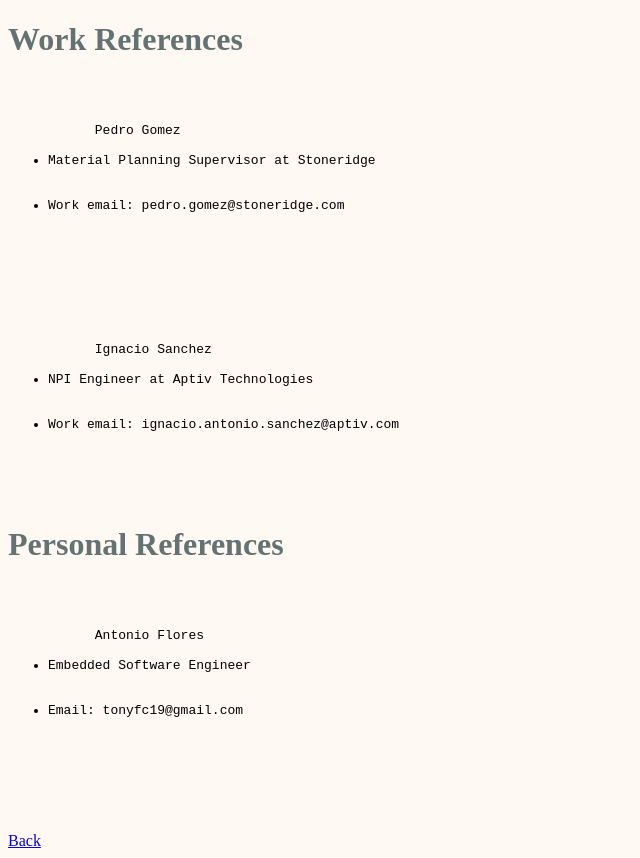
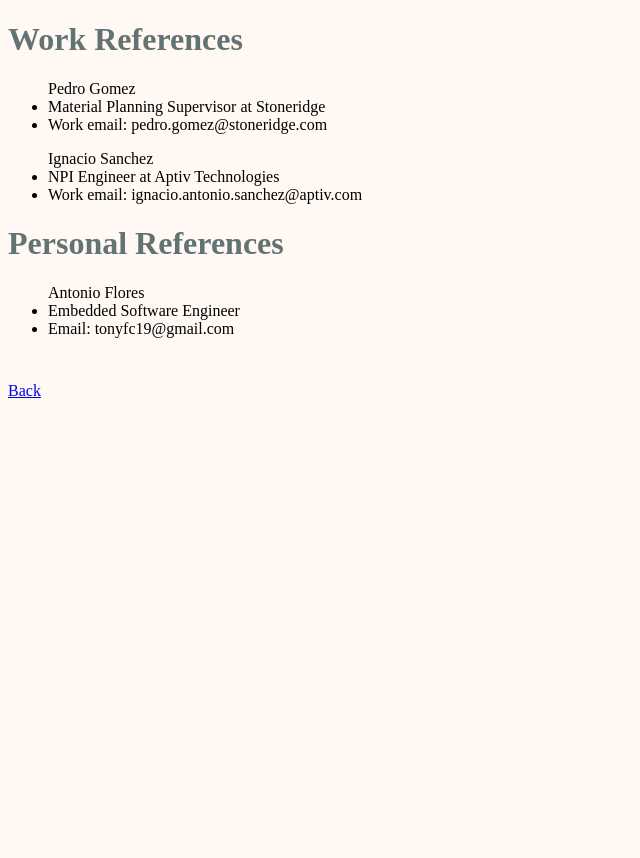
Before and after one commit to OsvaldoG64/cv, a plain HTML site: page References.html in a window 1280 px wide. Shown: the whole page, without its empty margins (0-640 px from the left). After the commit the page ends 800 px from the top, so only its background shows below. Drawn offline with Linux system fonts and the light colour scheme.

Commit message:
Update References.html

```diff
--- a/References.html
+++ b/References.html
@@ -7,31 +7,25 @@
   </head>
   <h1>Work References</h1>
   <body>
-    <pre>
     <ul>
       <td>Pedro Gomez</td>
           <li>Material Planning Supervisor at Stoneridge</li>
           <li>Work email: pedro.gomez@stoneridge.com</li>
     </ul>
-    </pre>
 
-    <pre>
     <ul>
       <td>Ignacio Sanchez</td>
           <li>NPI Engineer at Aptiv Technologies</li>
           <li>Work email: ignacio.antonio.sanchez@aptiv.com</li>
     </ul>
-    </pre>
 
   <h1>Personal References</h1>
   <body>
-    <pre>
     <ul>
       <td>Antonio Flores</td>
         <li>Embedded Software Engineer</li>
         <li>Email: tonyfc19@gmail.com</li>
     </ul>
-    </pre>
 
 
   <hr class="home">
```
